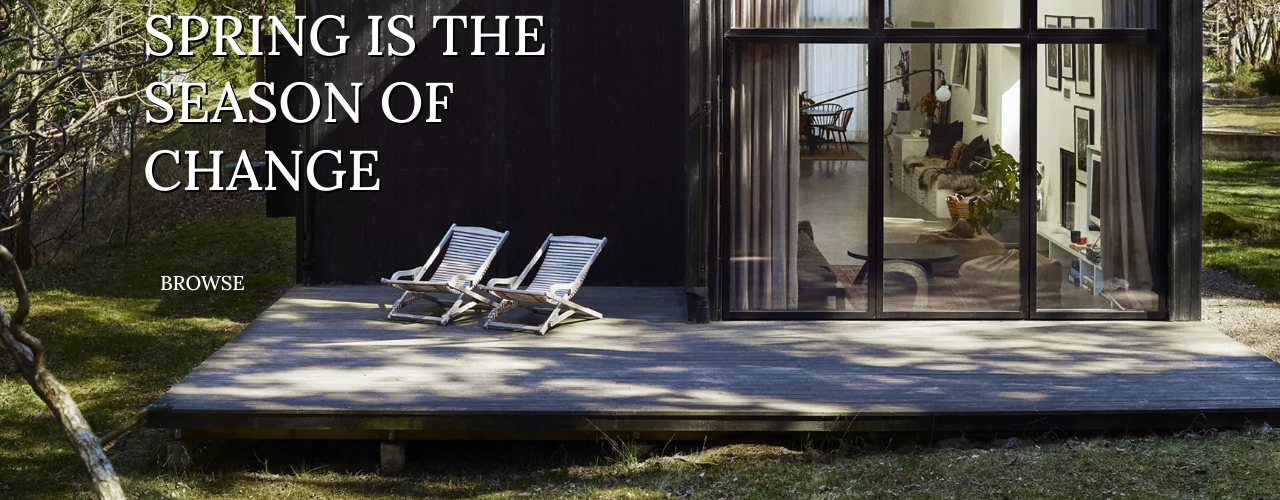
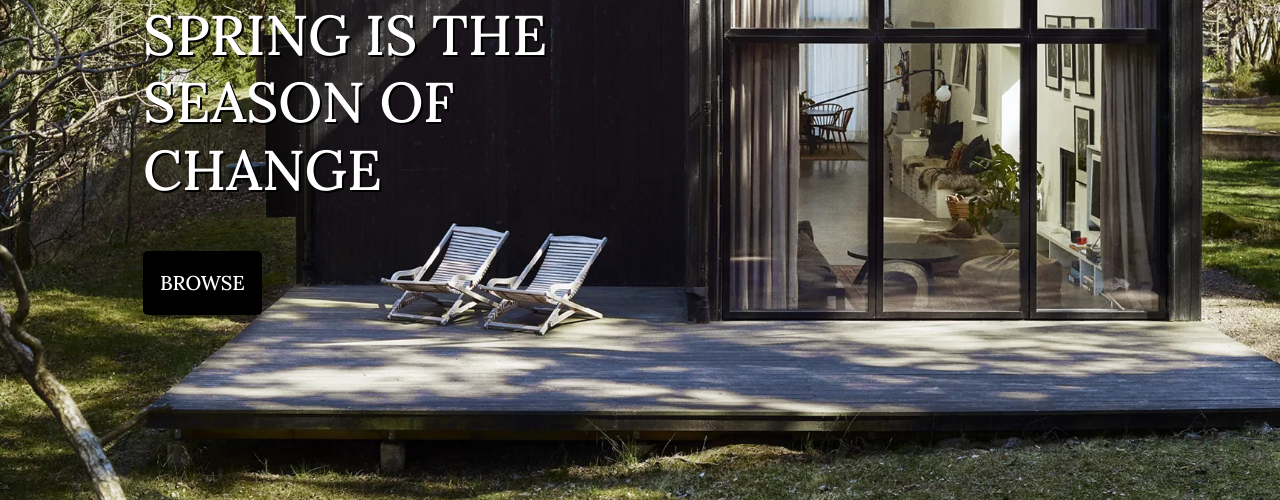
Before and after one commit to Daffie95/Colorarity_ms4, a Django app: page / in a window 1280 px wide. Shown: the part 300-800 px from the top of the page. Run offline with Django 3.2, Linux system fonts and the light colour scheme; some libraries are stand-ins or nearby versions.

Commit message:
updated colors

```diff
--- a/static/css/base.css
+++ b/static/css/base.css
@@ -83,6 +83,10 @@ body {
     color: #000 !important;
 }
 
+.bg-black{
+    background: #000 !important;
+}
+
 /* header text shadow */
 h1.display-4.logo-font {
     text-shadow: 2px 2px #000000;
```
